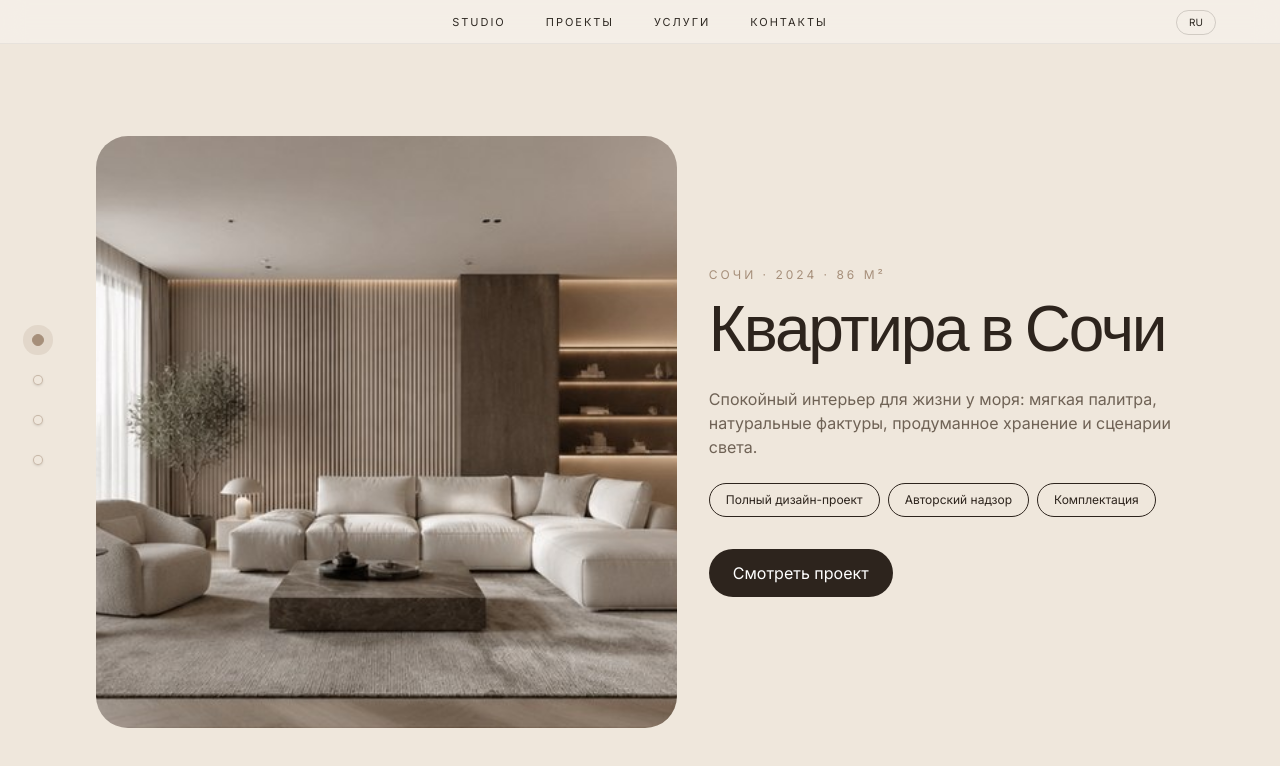
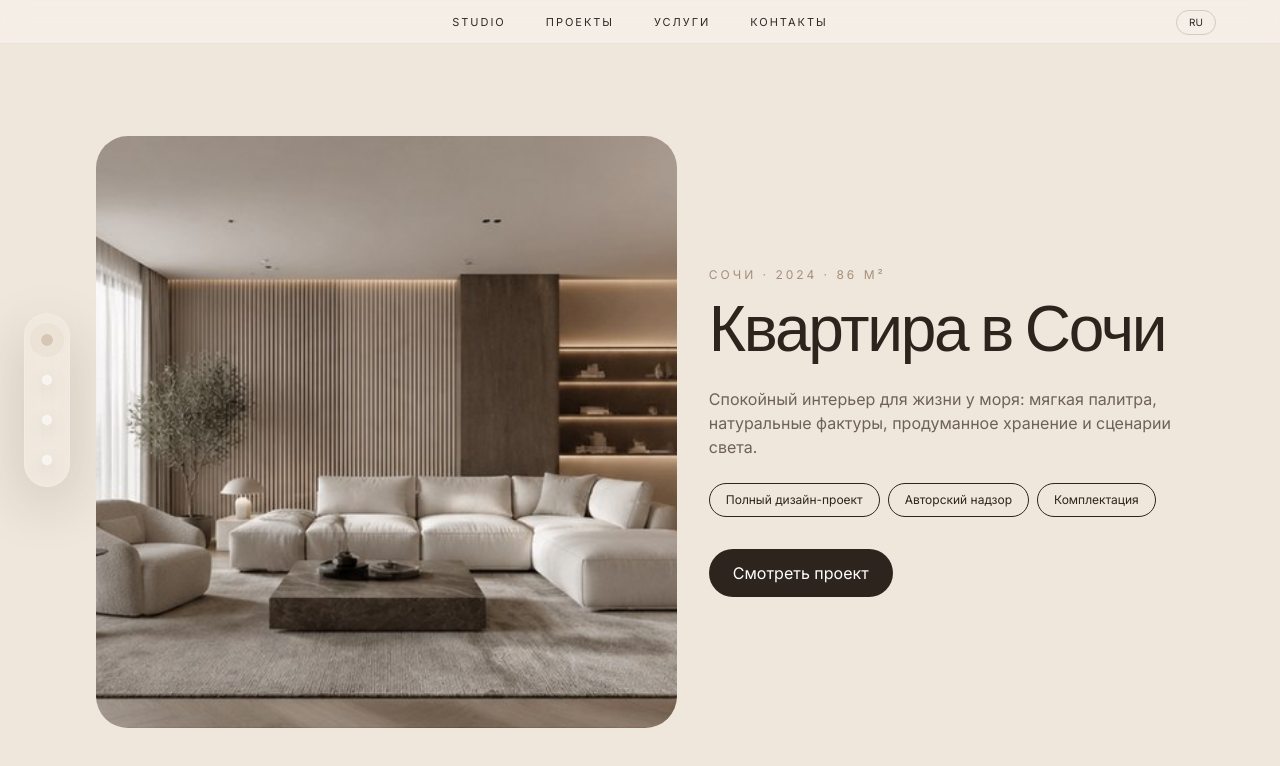
Before and after one commit to pacman-codes/zoya-interior, a Next.js app: page /projects in a window 1280 px wide. Shown: the top 766 px of the page. Built offline with nearby package versions, Linux system fonts and the light colour scheme.

Commit message:
checkpoint: before matching liquid glass nav reference

```diff
--- a/src/components/layout/HomePresentationScroll.tsx
+++ b/src/components/layout/HomePresentationScroll.tsx
@@ -103,7 +103,7 @@ export function HomePresentationScroll({ children, initialSlide = 0 }: Props) {
         </div>
       </div>
 
-      <nav className="fixed left-6 top-1/2 z-30 hidden -translate-y-1/2 flex-col gap-3 lg:flex">
+      <nav className="fixed left-6 top-1/2 z-30 hidden -translate-y-1/2 flex-col gap-3 rounded-full border border-white/12 bg-white/8 px-2 py-3 shadow-[0_18px_55px_rgba(45,36,29,0.18)] backdrop-blur-xl lg:flex">
         {slides.map((label, itemIndex) => {
           const isActive = itemIndex === index;
 
@@ -119,12 +119,12 @@ export function HomePresentationScroll({ children, initialSlide = 0 }: Props) {
                 className={[
                   "block rounded-full border transition-all duration-300",
                   isActive
-                    ? "h-3 w-3 border-[#a68f7a] bg-[#a68f7a] shadow-[0_0_0_9px_rgba(166,143,122,0.18)]"
-                    : "h-2.5 w-2.5 border-[#a68f7a]/55 bg-[#efe7dc]/70 shadow-sm group-hover:bg-[#a68f7a]/65",
+                    ? "h-3.5 w-3.5 border-white/55 bg-[#d8c6b4] shadow-[0_0_0_10px_rgba(216,198,180,0.20),0_0_24px_rgba(255,244,232,0.62)]"
+                    : "h-2.5 w-2.5 border-white/35 bg-white/45 shadow-[inset_0_1px_1px_rgba(255,255,255,0.45),0_6px_18px_rgba(45,36,29,0.16)] group-hover:bg-[#d8c6b4]/75",
                 ].join(" ")}
               />
 
-              <span className="pointer-events-none absolute left-9 top-1/2 -translate-y-1/2 rounded-full border border-[#ded2c4] bg-[#f4ede4]/90 px-3 py-1 text-[11px] tracking-[0.18em] whitespace-nowrap text-[#6d5d4f] uppercase opacity-0 shadow-sm backdrop-blur-md transition group-hover:opacity-100 group-focus-visible:opacity-100">
+              <span className="pointer-events-none absolute left-10 top-1/2 -translate-y-1/2 rounded-full border border-white/35 bg-white/16 px-5 py-2 text-[11px] tracking-[0.22em] whitespace-nowrap text-white uppercase opacity-0 shadow-[0_18px_50px_rgba(45,36,29,0.28),inset_0_1px_1px_rgba(255,255,255,0.28)] backdrop-blur-xl transition duration-300 group-hover:opacity-100 group-focus-visible:opacity-100">
                 {label}
               </span>
             </button>
--- a/src/components/layout/ProjectsScroll.tsx
+++ b/src/components/layout/ProjectsScroll.tsx
@@ -91,7 +91,7 @@ export function ProjectsScroll({ count, labels, children }: ProjectsScrollProps)
     <div className="relative h-[100svh] overflow-hidden bg-[#efe7dc] text-[#2d241d]">
       {children(activeIndex, setActiveIndex)}
 
-      <nav className="fixed left-6 top-1/2 z-30 hidden -translate-y-1/2 flex-col gap-3 lg:flex">
+      <nav className="fixed left-6 top-1/2 z-30 hidden -translate-y-1/2 flex-col gap-3 rounded-full border border-white/12 bg-white/8 px-2 py-3 shadow-[0_18px_55px_rgba(45,36,29,0.18)] backdrop-blur-xl lg:flex">
         {labels.map((label, index) => {
           const isActive = index === activeIndex;
 
@@ -107,12 +107,12 @@ export function ProjectsScroll({ count, labels, children }: ProjectsScrollProps)
                 className={[
                   'block rounded-full border transition-all duration-300',
                   isActive
-                    ? 'h-3 w-3 border-[#a68f7a] bg-[#a68f7a] shadow-[0_0_0_9px_rgba(166,143,122,0.18)]'
-                    : 'h-2.5 w-2.5 border-[#a68f7a]/55 bg-[#efe7dc]/70 shadow-sm group-hover:bg-[#a68f7a]/65',
+                    ? 'h-3.5 w-3.5 border-white/55 bg-[#d8c6b4] shadow-[0_0_0_10px_rgba(216,198,180,0.20),0_0_24px_rgba(255,244,232,0.62)]'
+                    : 'h-2.5 w-2.5 border-white/35 bg-white/45 shadow-[inset_0_1px_1px_rgba(255,255,255,0.45),0_6px_18px_rgba(45,36,29,0.16)] group-hover:bg-[#d8c6b4]/75',
                 ].join(' ')}
               />
 
-              <span className="pointer-events-none absolute left-9 top-1/2 -translate-y-1/2 rounded-full border border-[#ded2c4] bg-[#f4ede4]/90 px-3 py-1 text-[11px] tracking-[0.18em] whitespace-nowrap text-[#6d5d4f] uppercase opacity-0 shadow-sm backdrop-blur-md transition group-hover:opacity-100 group-focus-visible:opacity-100">
+              <span className="pointer-events-none absolute left-10 top-1/2 -translate-y-1/2 rounded-full border border-white/35 bg-white/16 px-5 py-2 text-[11px] tracking-[0.22em] whitespace-nowrap text-white uppercase opacity-0 shadow-[0_18px_50px_rgba(45,36,29,0.28),inset_0_1px_1px_rgba(255,255,255,0.28)] backdrop-blur-xl transition duration-300 group-hover:opacity-100 group-focus-visible:opacity-100">
                 {label}
               </span>
             </button>
```
